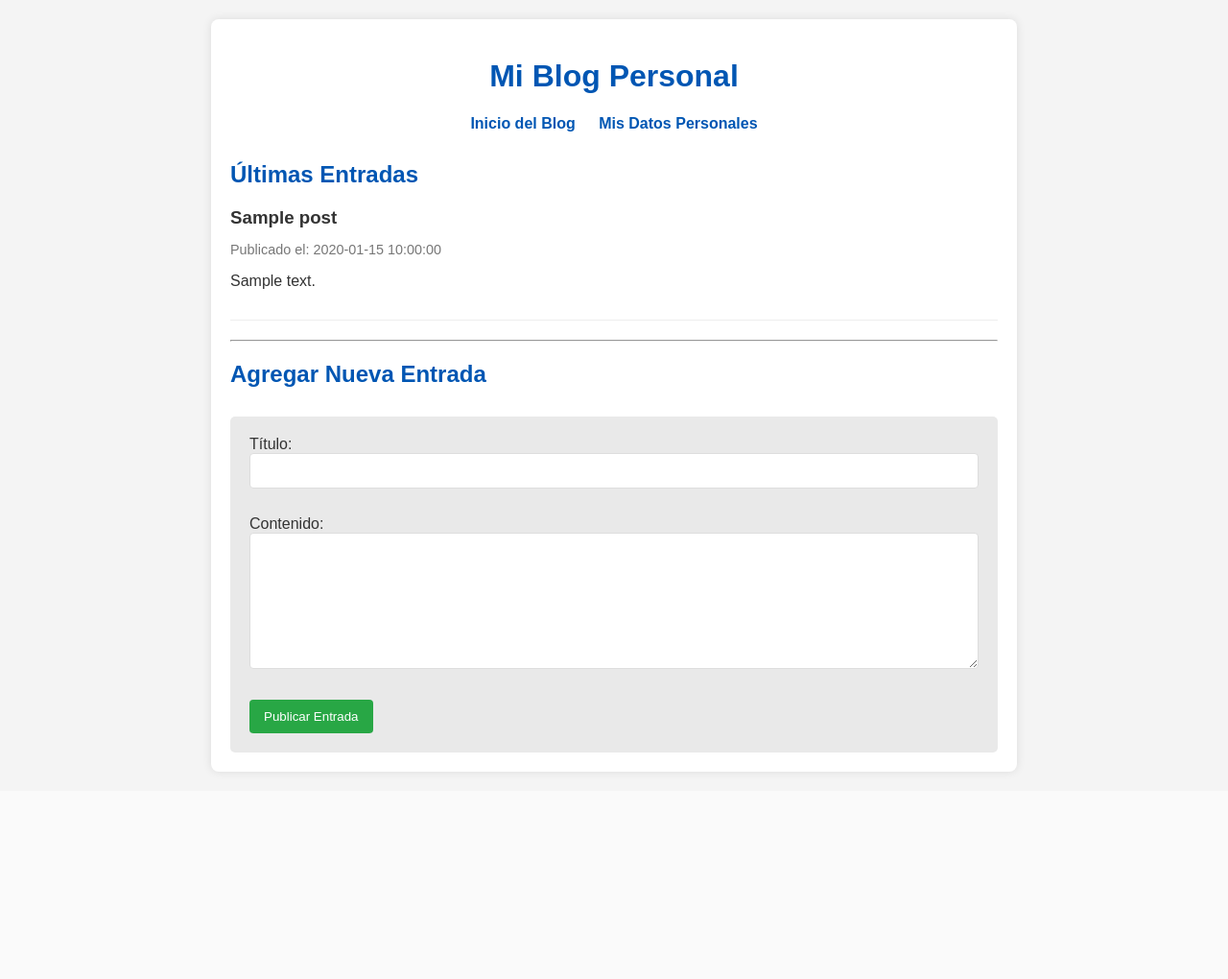
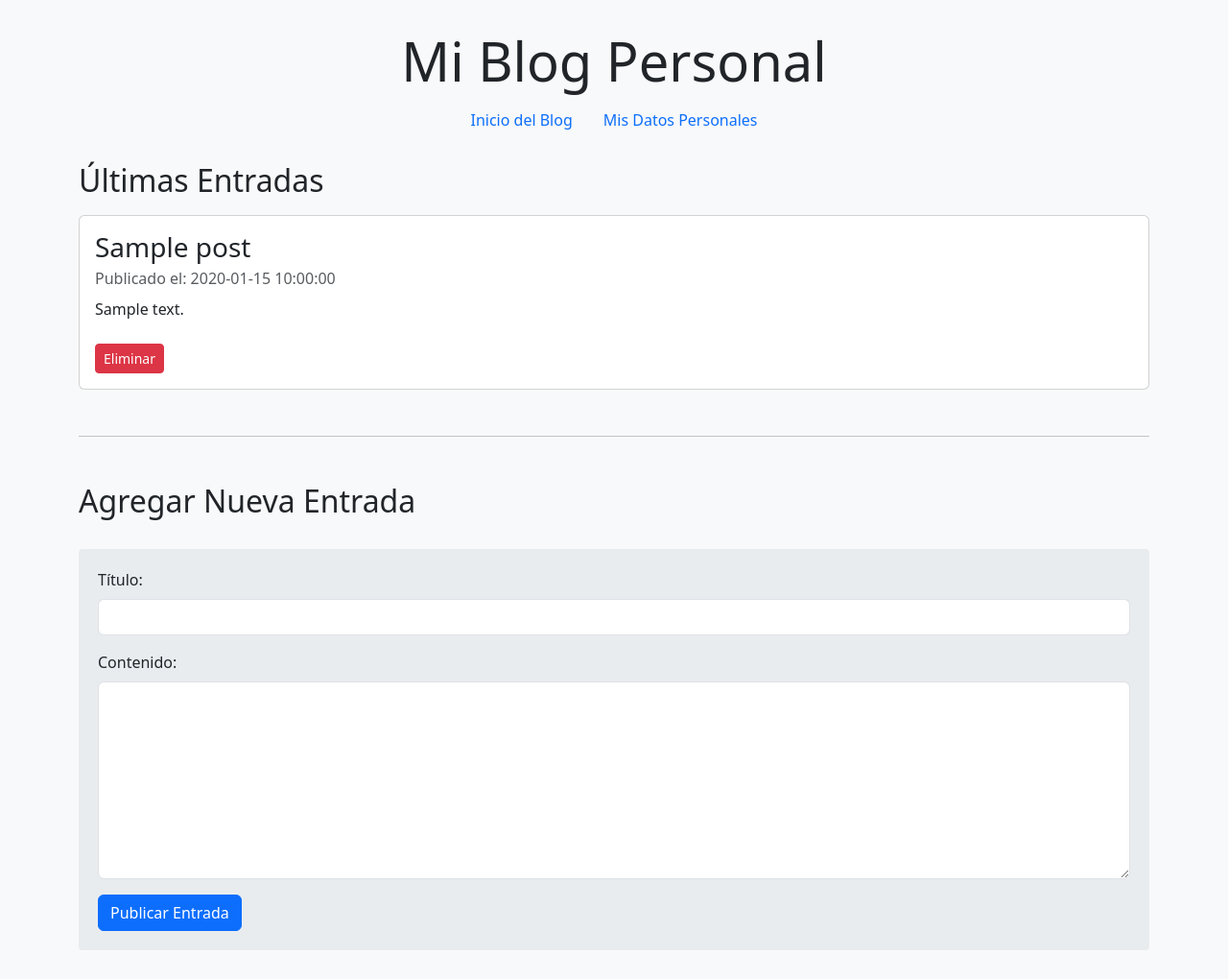
Before and after one commit to samuel1509/blog, a PHP site: page /appBlogPersonal/index.php in a window 1280 px wide. Shown: the whole page at 96% size. Before the commit the page ends 807 px from the top, so only its background shows below. Run offline with PHP 8.4, Linux system fonts and the light colour scheme; tables that the repository leaves empty or names only in its code hold one stand-in row (values such as "Sample post").

Commit message:
Funcion de eliminar post agregada

```diff
--- a/appBlogPersonal/index.php
+++ b/appBlogPersonal/index.php
@@ -13,6 +13,9 @@
     die("Conexión fallida a la base de datos: " . $conn->connect_error);
 }
 
+
+
+
 // --- Lógica para añadir un nuevo post ---
 $mensaje_post = "";
 if ($_SERVER["REQUEST_METHOD"] == "POST" && isset($_POST["submit_post"])) {
@@ -22,9 +25,22 @@
     $sql = "INSERT INTO posts (titulo, contenido) VALUES ('$titulo', '$contenido')";
 
     if ($conn->query($sql) === TRUE) {
-        $mensaje_post = "<p style='color: green;'>¡Post agregado exitosamente!</p>";
+        $mensaje_post = "<div class='alert alert-success' role='alert'>¡Post agregado exitosamente!</div>";
     } else {
-        $mensaje_post = "<p style='color: red;'>Error al agregar el post: " . $conn->error . "</p>";
+        $mensaje_post = "<div class='alert alert-danger' role='alert'>Error al agregar el post: " . $conn->error . "</div>";
+    }
+}
+
+// --- Lógica para eliminar un post ---
+if ($_SERVER["REQUEST_METHOD"] == "POST" && isset($_POST["delete_post"])) {
+    $post_id = intval($_POST['post_id']); // Asegúrate de que es un entero para seguridad
+
+    $sql = "DELETE FROM posts WHERE id = $post_id";
+
+    if ($conn->query($sql) === TRUE) {
+        $mensaje_post = "<div class='alert alert-success' role='alert'>¡Post eliminado exitosamente!</div>";
+    } else {
+        $mensaje_post = "<div class='alert alert-danger' role='alert'>Error al eliminar el post: " . $conn->error . "</div>";
     }
 }
 
@@ -34,72 +50,80 @@
 <html lang="es">
 <head>
     <meta charset="UTF-8">
-    <meta name="viewport" content="width=device-width, initial-scale=1.0">
+    <meta name="viewport" content="width=device-width, initial-scale=1, shrink-to-fit=no">
     <title>Mi Blog Personal - TPF</title>
+    <link href="https://cdn.jsdelivr.net/npm/bootstrap@5.3.3/dist/css/bootstrap.min.css" rel="stylesheet" integrity="sha384-QWTKZyjpPEjISv5WaRU9OFeRpok6YctnYmDr5pNlyT2bRjXh0JMhjY6hW+ALEwIH" crossorigin="anonymous">
     <style>
-        body { font-family: Arial, sans-serif; margin: 20px; background-color: #f4f4f4; color: #333; }
-        .container { max-width: 800px; margin: auto; background: #fff; padding: 20px; border-radius: 8px; box-shadow: 0 0 10px rgba(0, 0, 0, 0.1); }
-        header { text-align: center; margin-bottom: 30px; }
-        h1, h2 { color: #0056b3; }
-        .post { border-bottom: 1px solid #eee; padding-bottom: 15px; margin-bottom: 20px; }
+        body { background-color: #f8f9fa; }
+        .container { margin-top: 30px; margin-bottom: 30px; }
+        .post { border-bottom: 1px solid #e9ecef; padding-bottom: 15px; margin-bottom: 20px; }
         .post:last-child { border-bottom: none; }
-        .post h3 { margin-bottom: 5px; color: #333; }
-        .post-meta { font-size: 0.9em; color: #777; margin-bottom: 10px; }
-        .add-post-form { background-color: #e9e9e9; padding: 20px; border-radius: 5px; margin-top: 30px; }
-        .add-post-form input[type="text"], .add-post-form textarea {
-            width: calc(100% - 22px); padding: 10px; margin-bottom: 10px; border: 1px solid #ddd; border-radius: 4px;
-        }
-        .add-post-form input[type="submit"] {
-            background-color: #28a745; color: white; padding: 10px 15px; border: none; border-radius: 4px; cursor: pointer;
-        }
-        .add-post-form input[type="submit"]:hover { background-color: #218838; }
-        nav { text-align: center; margin-bottom: 20px; }
-        nav a { margin: 0 10px; text-decoration: none; color: #0056b3; font-weight: bold; }
+        .post-meta { font-size: 0.9em; color: #6c757d; }
+        .add-post-form { background-color: #e9ecef; padding: 20px; border-radius: 0.25rem; margin-top: 30px; }
     </style>
 </head>
 <body>
     <div class="container">
-        <header>
-            <h1>Mi Blog Personal</h1>
-            <nav>
-                <a href="index.php">Inicio del Blog</a>
-                <a href="personal.php">Mis Datos Personales</a>
+        <header class="text-center mb-4">
+            <h1 class="display-4">Mi Blog Personal</h1>
+            <nav class="nav justify-content-center">
+                <a class="nav-link" href="index.php">Inicio del Blog</a>
+                <a class="nav-link" href="personal.php">Mis Datos Personales</a>
             </nav>
         </header>
 
-        <h2>Últimas Entradas</h2>
+        <section class="mb-5">
+            <h2 class="mb-3">Últimas Entradas</h2>
             <?php
-        $sql = "SELECT titulo, contenido, fecha_publicacion FROM posts ORDER BY fecha_publicacion DESC";
+            // ¡Asegúrate de seleccionar también el 'id' para poder eliminar posts!
+            $sql = "SELECT id, titulo, contenido, fecha_publicacion FROM posts ORDER BY fecha_publicacion DESC";
             $result = $conn->query($sql);
 
             if ($result->num_rows > 0) {
                 while($row = $result->fetch_assoc()) {
-                echo "<div class='post'>";
-                echo "<h3>" . htmlspecialchars($row["titulo"]) . "</h3>";
-                echo "<p class='post-meta'>Publicado el: " . $row["fecha_publicacion"] . "</p>";
-                echo "<p>" . nl2br(htmlspecialchars($row["contenido"])) . "</p>";
-                echo "</div>";
+                    echo "<div class='card mb-3'>";
+                    echo "<div class='card-body'>";
+                    echo "<h3 class='card-title'>" . htmlspecialchars($row["titulo"]) . "</h3>";
+                    echo "<p class='card-subtitle mb-2 text-muted'>Publicado el: " . $row["fecha_publicacion"] . "</p>";
+                    echo "<p class='card-text'>" . nl2br(htmlspecialchars($row["contenido"])) . "</p>";
+
+                    // --- Formulario para eliminar el post ---
+                    echo "<form method='post' action='index.php' onsubmit='return confirm(\"¿Estás seguro de que quieres eliminar este post?\\nEsta acción es IRREVERSIBLE.\");'>";
+                    echo "<input type='hidden' name='post_id' value='" . $row['id'] . "'>";
+                    echo "<button type='submit' name='delete_post' class='btn btn-danger btn-sm mt-2'>Eliminar</button>";
+                    echo "</form>";
+                    // --- Fin del formulario de eliminar ---
+
+                    echo "</div></div>";
                 }
             } else {
-            echo "<p>No hay entradas de blog para mostrar.</p>";
+                echo "<p class='text-muted'>No hay entradas de blog para mostrar.</p>";
             }
             ?>
+        </section>
 
-        <hr>
+        <hr class="my-5">
 
-        <h2>Agregar Nueva Entrada</h2>
+        <section>
+            <h2 class="mb-3">Agregar Nueva Entrada</h2>
             <?php echo $mensaje_post; ?>
             <div class="add-post-form">
                 <form method="post" action="index.php">
-                <label for="titulo">Título:</label><br>
-                <input type="text" id="titulo" name="titulo" required><br><br>
-                <label for="contenido">Contenido:</label><br>
-                <textarea id="contenido" name="contenido" rows="8" required></textarea><br><br>
-                <input type="submit" name="submit_post" value="Publicar Entrada">
+                    <div class="mb-3">
+                        <label for="titulo" class="form-label">Título:</label>
+                        <input type="text" class="form-control" id="titulo" name="titulo" required>
+                    </div>
+                    <div class="mb-3">
+                        <label for="contenido" class="form-label">Contenido:</label>
+                        <textarea class="form-control" id="contenido" name="contenido" rows="8" required></textarea>
+                    </div>
+                    <button type="submit" name="submit_post" class="btn btn-primary">Publicar Entrada</button>
                 </form>
             </div>
+        </section>
 
         <?php $conn->close(); ?>
     </div>
+    <script src="https://cdn.jsdelivr.net/npm/bootstrap@5.3.3/dist/js/bootstrap.bundle.min.js" integrity="sha384-YvpcrYf0tY3lHB60NNkmXc5s9fDVZLESaAA55NDzOxhy9GkcIdslK1eN7N6jIeHz" crossorigin="anonymous"></script>
 </body>
 </html>
```
Also changed, not shown: appBlogPersonal/personal.php (+19 -20 lines). Lines whose indentation alone changed are shown as unchanged.
